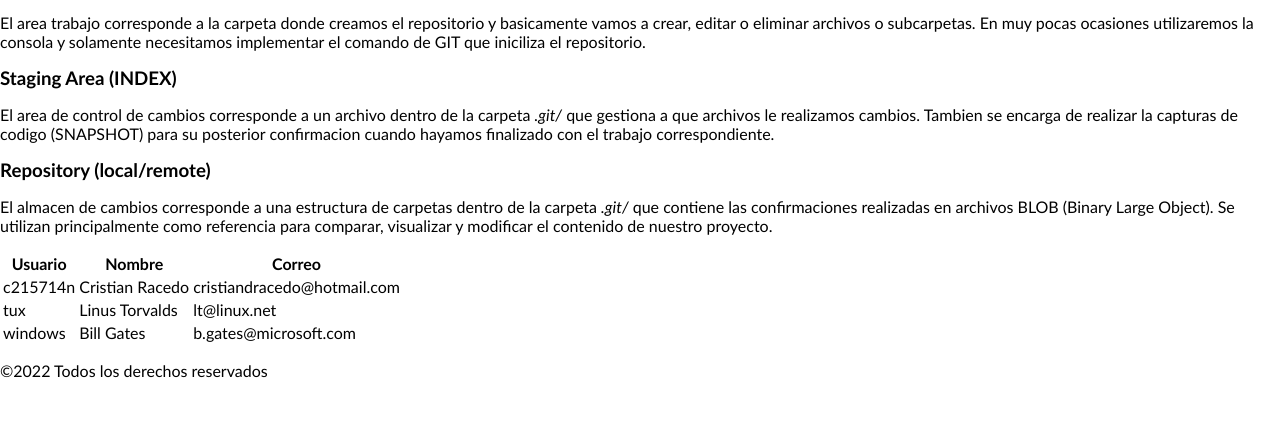
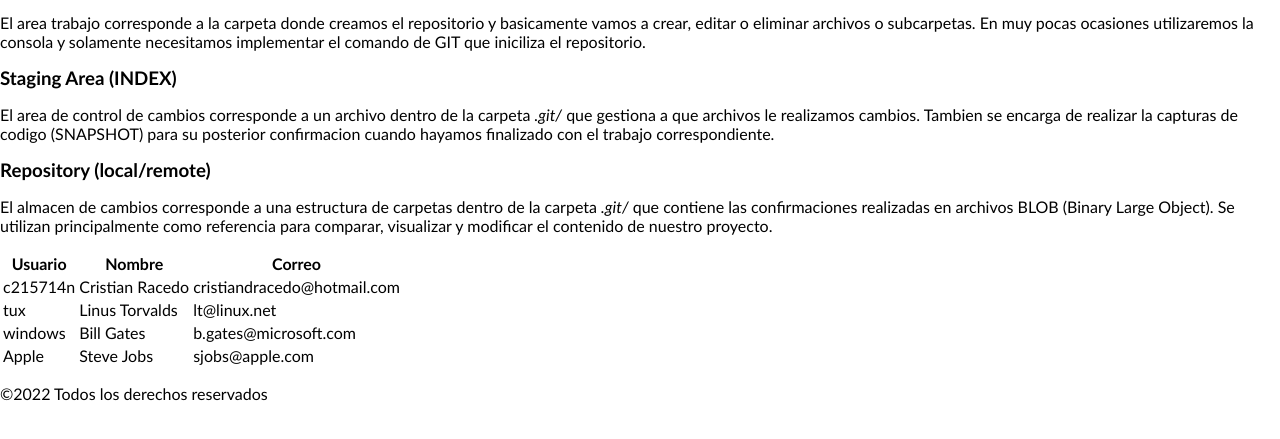
Before and after one commit to C215714N/git-mj14, a plain HTML site: page index.html in a window 1280 px wide. Shown: the part 147-586 px from the top of the page. Drawn offline with Linux system fonts and the light colour scheme.

Commit message:
agregado de jobs

```diff
--- a/index.html
+++ b/index.html
@@ -72,6 +72,11 @@
                     <td>Bill Gates</td>
                     <td>b.gates@microsoft.com</td>
                 </tr>
+                <tr>
+                    <td>Apple</td>
+                    <td>Steve Jobs</td>
+                    <td>sjobs@apple.com</td>
+                </tr>
                 <!-- Agregue sus datos aqui -->
             </tbody>
         </table>
```
